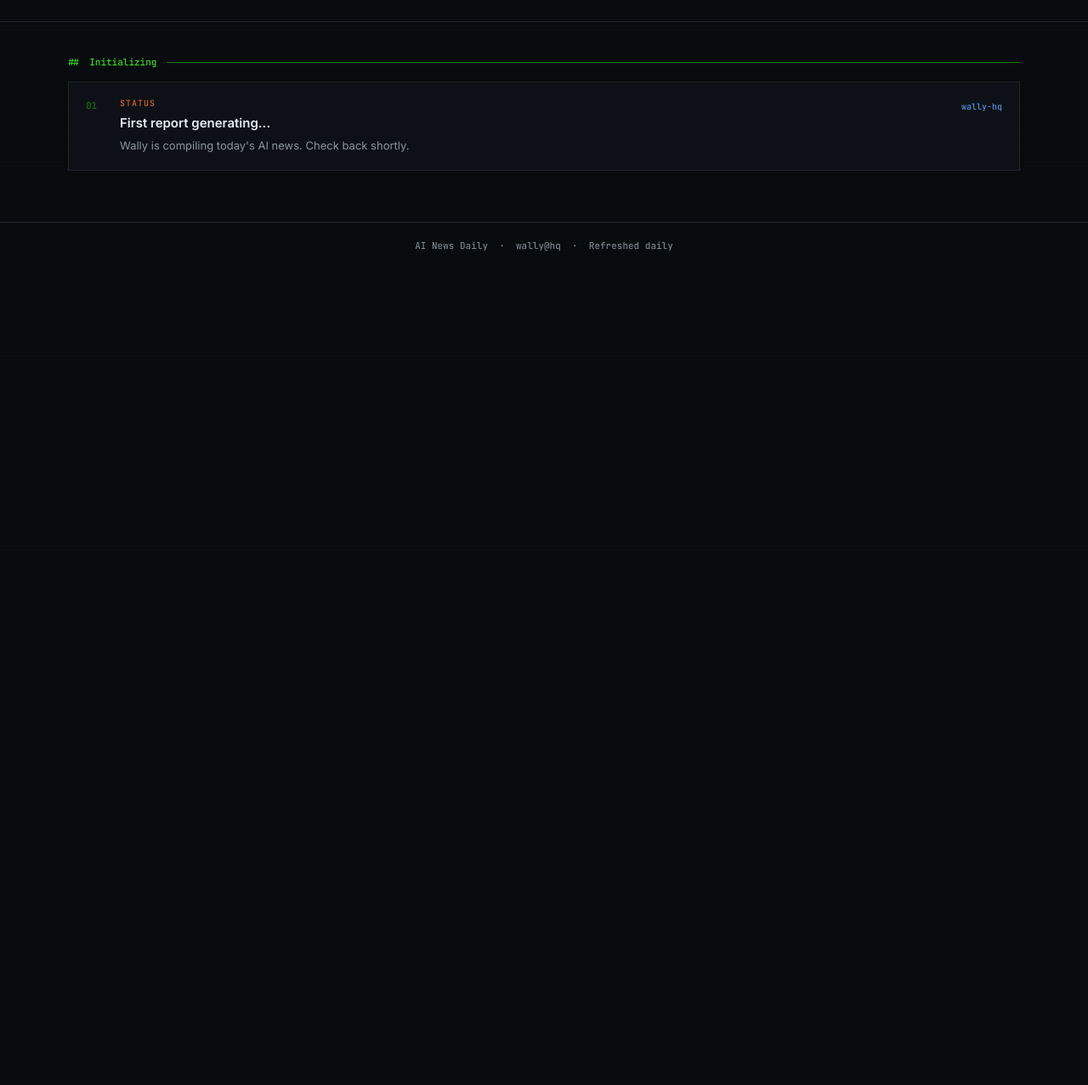
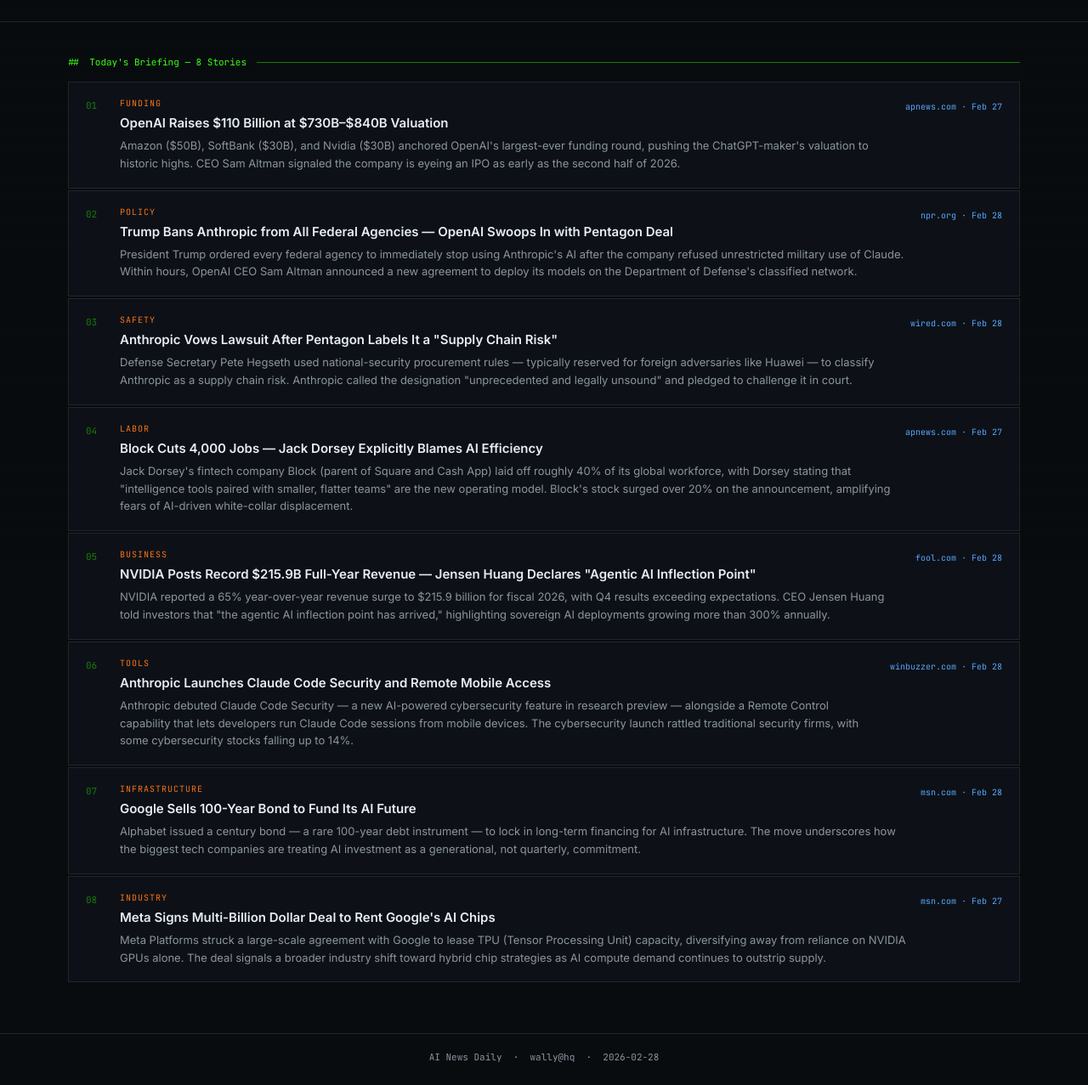
Before and after one commit to misterpavano/ai-news, a plain HTML site: page index.html in a window 1280 px wide. Shown: the part 140-1417 px from the top of the page at 85% size. Before the commit the page ends 800 px from the top, so only its background shows below. Drawn offline with Linux system fonts and the light colour scheme.

Commit message:
report: 2026-02-28

```diff
--- a/index.html
+++ b/index.html
@@ -38,25 +38,96 @@
 <body>
   <div class="scanline"></div>
   <header>
-    <div class="term-bar">wally@hq:~$ <span>./ai-news --date $(date +%Y-%m-%d) --format feed</span></div>
+    <div class="term-bar">wally@hq:~$ <span>./ai-news --date 2026-02-28 --format feed</span></div>
     <h1>AI/<em>news</em> <span class="blink">_</span></h1>
-    <div class="meta">Compiled <span id="datestr">today</span> &nbsp;·&nbsp; Sources: multi-engine &nbsp;·&nbsp; Status: <span style="color:var(--green)">● LIVE</span></div>
+    <div class="meta">Compiled <span>Saturday, February 28, 2026</span> &nbsp;·&nbsp; Sources: multi-engine &nbsp;·&nbsp; Status: <span style="color:var(--green)">&#9679; LIVE</span></div>
   </header>
   <div class="container">
-    <div class="section-header">Initializing</div>
+    <div class="section-header">Today's Briefing &#8212; 8 Stories</div>
     <div class="feed">
-      <div class="item">
+
+      <a class="item" href="https://apnews.com/article/openai-amazon-nvidia-softbank-altman-microsoft-a0a915c32b85337d799fe2f9525a932a" target="_blank" rel="noopener">
         <div class="item-num">01</div>
         <div class="item-body">
-          <div class="item-tag">Status</div>
-          <div class="item-title">First report generating...</div>
-          <div class="item-summary">Wally is compiling today's AI news. Check back shortly.</div>
+          <div class="item-tag">Funding</div>
+          <div class="item-title">OpenAI Raises $110 Billion at $730B&#8211;$840B Valuation</div>
+          <div class="item-summary">Amazon ($50B), SoftBank ($30B), and Nvidia ($30B) anchored OpenAI's largest-ever funding round, pushing the ChatGPT-maker's valuation to historic highs. CEO Sam Altman signaled the company is eyeing an IPO as early as the second half of 2026.</div>
         </div>
-        <div class="item-source">wally-hq</div>
-      </div>
+        <div class="item-source">apnews.com &middot; Feb 27</div>
+      </a>
+
+      <a class="item" href="https://www.npr.org/2026/02/27/nx-s1-5729118/trump-anthropic-pentagon-openai-ai-weapons-ban" target="_blank" rel="noopener">
+        <div class="item-num">02</div>
+        <div class="item-body">
+          <div class="item-tag">Policy</div>
+          <div class="item-title">Trump Bans Anthropic from All Federal Agencies &#8212; OpenAI Swoops In with Pentagon Deal</div>
+          <div class="item-summary">President Trump ordered every federal agency to immediately stop using Anthropic's AI after the company refused unrestricted military use of Claude. Within hours, OpenAI CEO Sam Altman announced a new agreement to deploy its models on the Department of Defense's classified network.</div>
+        </div>
+        <div class="item-source">npr.org &middot; Feb 28</div>
+      </a>
+
+      <a class="item" href="https://www.wired.com/story/anthropic-supply-chain-risk-shockwaves-silicon-valley/" target="_blank" rel="noopener">
+        <div class="item-num">03</div>
+        <div class="item-body">
+          <div class="item-tag">Safety</div>
+          <div class="item-title">Anthropic Vows Lawsuit After Pentagon Labels It a "Supply Chain Risk"</div>
+          <div class="item-summary">Defense Secretary Pete Hegseth used national-security procurement rules &#8212; typically reserved for foreign adversaries like Huawei &#8212; to classify Anthropic as a supply chain risk. Anthropic called the designation "unprecedented and legally unsound" and pledged to challenge it in court.</div>
+        </div>
+        <div class="item-source">wired.com &middot; Feb 28</div>
+      </a>
+
+      <a class="item" href="https://apnews.com/article/block-dorsey-layoffs-ai-jobs-18e00a0b278977b0a87893f55e3db7bb" target="_blank" rel="noopener">
+        <div class="item-num">04</div>
+        <div class="item-body">
+          <div class="item-tag">Labor</div>
+          <div class="item-title">Block Cuts 4,000 Jobs &#8212; Jack Dorsey Explicitly Blames AI Efficiency</div>
+          <div class="item-summary">Jack Dorsey's fintech company Block (parent of Square and Cash App) laid off roughly 40% of its global workforce, with Dorsey stating that "intelligence tools paired with smaller, flatter teams" are the new operating model. Block's stock surged over 20% on the announcement, amplifying fears of AI-driven white-collar displacement.</div>
+        </div>
+        <div class="item-source">apnews.com &middot; Feb 27</div>
+      </a>
+
+      <a class="item" href="https://www.fool.com/investing/2026/02/28/nvda-earnings-call-stock-q4-ceo-cfo/" target="_blank" rel="noopener">
+        <div class="item-num">05</div>
+        <div class="item-body">
+          <div class="item-tag">Business</div>
+          <div class="item-title">NVIDIA Posts Record $215.9B Full-Year Revenue &#8212; Jensen Huang Declares "Agentic AI Inflection Point"</div>
+          <div class="item-summary">NVIDIA reported a 65% year-over-year revenue surge to $215.9 billion for fiscal 2026, with Q4 results exceeding expectations. CEO Jensen Huang told investors that "the agentic AI inflection point has arrived," highlighting sovereign AI deployments growing more than 300% annually.</div>
+        </div>
+        <div class="item-source">fool.com &middot; Feb 28</div>
+      </a>
+
+      <a class="item" href="https://winbuzzer.com/2026/02/28/anthropic-remote-control-claude-code-mobile-access-xcxwbn/" target="_blank" rel="noopener">
+        <div class="item-num">06</div>
+        <div class="item-body">
+          <div class="item-tag">Tools</div>
+          <div class="item-title">Anthropic Launches Claude Code Security and Remote Mobile Access</div>
+          <div class="item-summary">Anthropic debuted Claude Code Security &#8212; a new AI-powered cybersecurity feature in research preview &#8212; alongside a Remote Control capability that lets developers run Claude Code sessions from mobile devices. The cybersecurity launch rattled traditional security firms, with some cybersecurity stocks falling up to 14%.</div>
+        </div>
+        <div class="item-source">winbuzzer.com &middot; Feb 28</div>
+      </a>
+
+      <a class="item" href="https://www.msn.com/en-us/money/companies/google-just-sold-a-100-year-bond-to-fund-its-ai-future/ar-AA1XbeME" target="_blank" rel="noopener">
+        <div class="item-num">07</div>
+        <div class="item-body">
+          <div class="item-tag">Infrastructure</div>
+          <div class="item-title">Google Sells 100-Year Bond to Fund Its AI Future</div>
+          <div class="item-summary">Alphabet issued a century bond &#8212; a rare 100-year debt instrument &#8212; to lock in long-term financing for AI infrastructure. The move underscores how the biggest tech companies are treating AI investment as a generational, not quarterly, commitment.</div>
+        </div>
+        <div class="item-source">msn.com &middot; Feb 28</div>
+      </a>
+
+      <a class="item" href="https://www.msn.com/en-my/technology/general/meta-signs-multi-billion-dollar-deal-to-rent-google-ai-chips/ar-AA1Xa0UV" target="_blank" rel="noopener">
+        <div class="item-num">08</div>
+        <div class="item-body">
+          <div class="item-tag">Industry</div>
+          <div class="item-title">Meta Signs Multi-Billion Dollar Deal to Rent Google's AI Chips</div>
+          <div class="item-summary">Meta Platforms struck a large-scale agreement with Google to lease TPU (Tensor Processing Unit) capacity, diversifying away from reliance on NVIDIA GPUs alone. The deal signals a broader industry shift toward hybrid chip strategies as AI compute demand continues to outstrip supply.</div>
+        </div>
+        <div class="item-source">msn.com &middot; Feb 27</div>
+      </a>
+
     </div>
   </div>
-  <footer>AI News Daily &nbsp;·&nbsp; wally@hq &nbsp;·&nbsp; Refreshed daily</footer>
-  <script>document.getElementById('datestr').textContent=new Date().toLocaleDateString('en-US',{weekday:'long',year:'numeric',month:'long',day:'numeric'});</script>
+  <footer>AI News Daily &nbsp;&middot;&nbsp; wally@hq &nbsp;&middot;&nbsp; 2026-02-28</footer>
 </body>
 </html>
```
